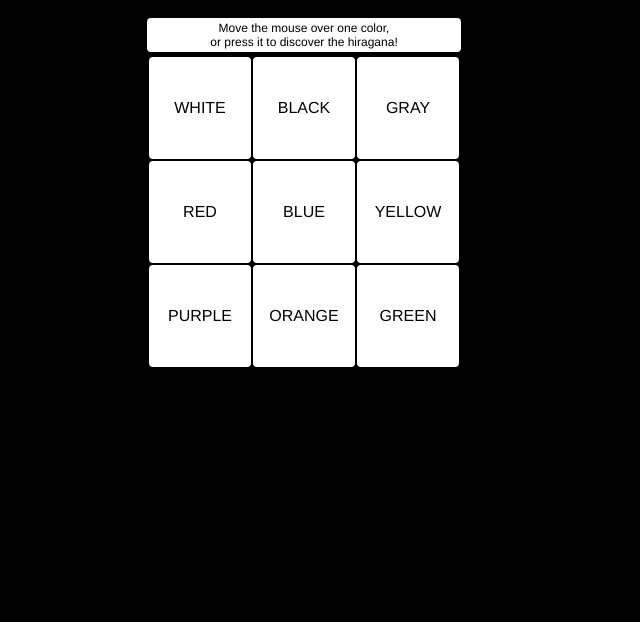
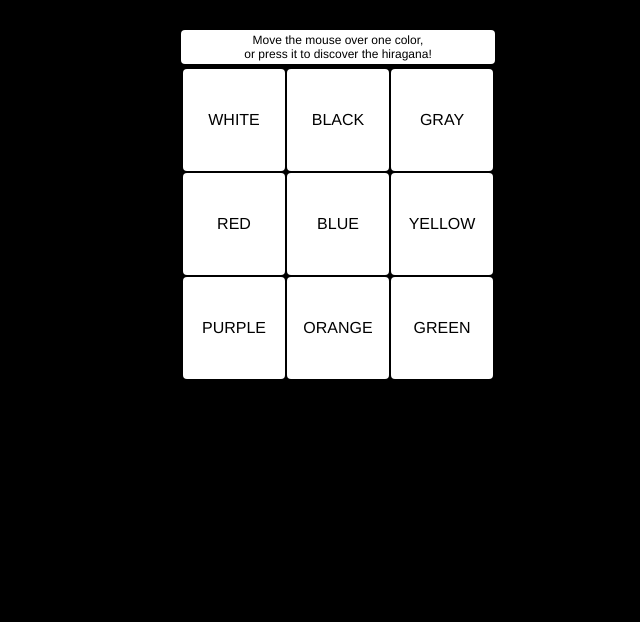
Before and after one commit to julietamullen/japanesecolors, a plain HTML site: page index.html in a window 1280 px wide. Shown: the part 188-810 px from the top of the page, without its empty margins (302-942 px from the left). Drawn offline with Linux system fonts and the light colour scheme.

Commit message:
Add files via upload

```diff
--- a/index.html
+++ b/index.html
@@ -13,14 +13,10 @@
         body div.colors {
             padding: 1px;
             background-color: rgb(0, 0, 0);
-            position: absolute;
-            left: 35%;
-            <-- ! display: flex;
+            display: flex;
             align-items: center;
             justify-content: center;
-            height: 100vh;
             flex-direction: column;
-            -->
         }
 
         .h1 {
```
